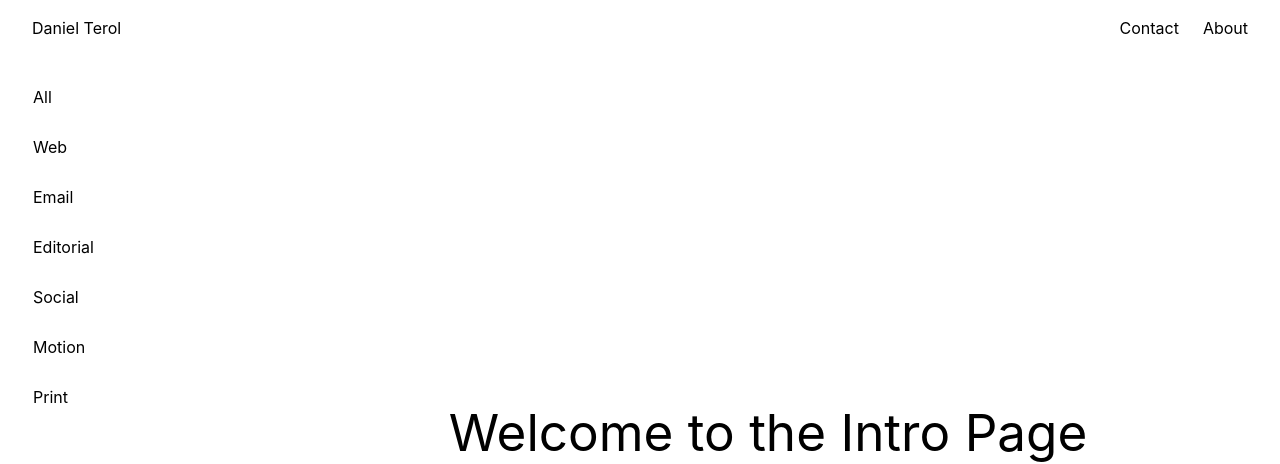
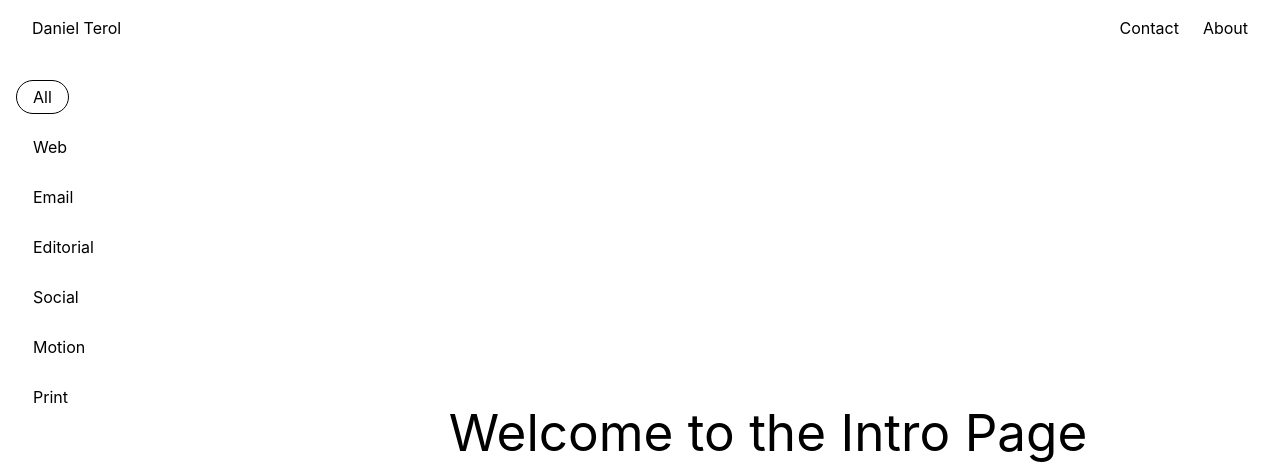
Before and after one commit to Detege/DtPortfolio2025, a React (Vite) app: page / in a window 1280 px wide. Shown: the top 464 px of the page. Built offline with nearby package versions, Linux system fonts and the light colour scheme.

Commit message:
add filter state and logic

```diff
--- a/src/App.tsx
+++ b/src/App.tsx
@@ -8,6 +8,22 @@ import { useState } from "react";
 
 function App() {
   const [darkMode, setDarkMode] = useState<boolean>(false);
+  const [selectedFilters, setSelectedFilters] = useState<string[]>(["All"]);
+
+  function toggleFilter(filter: string) {
+    if (filter === "All") {
+      setSelectedFilters(["All"]);
+    } else {
+      setSelectedFilters((prev) => {
+        const isSelected = prev.includes(filter);
+        const newFilters = isSelected
+          ? prev.filter((item) => item !== filter) // Remove if already selected
+          : [...prev.filter((item) => item !== "All"), filter]; // Add & remove "All"
+
+        return newFilters.length === 0 ? ["All"] : newFilters;
+      });
+    }
+  }
 
   return (
     <div
@@ -16,7 +32,12 @@ function App() {
       <Router>
         <Navbar />
         <div className="flex h-screen w-screen pt-16">
-          <Sidebar darkMode={darkMode} setDarkMode={setDarkMode} />
+          <Sidebar
+            darkMode={darkMode}
+            setDarkMode={setDarkMode}
+            selectedFilters={selectedFilters}
+            toggleFilter={toggleFilter}
+          />
           <main className="flex-1 bg-white dark:bg-black p-8 flex items-center justify-center">
             <div className="max-w-4xl text-center text-black dark:text-white">
               <Routes>
--- a/src/components/Sidebar.tsx
+++ b/src/components/Sidebar.tsx
@@ -1,22 +1,40 @@
 interface Props {
   darkMode: boolean;
   setDarkMode: React.Dispatch<React.SetStateAction<boolean>>;
+  selectedFilters: string[];
+  toggleFilter: (filter: string) => void;
 }
 
-function Sidebar({ darkMode, setDarkMode }: Props) {
+function Sidebar({
+  darkMode,
+  setDarkMode,
+  selectedFilters,
+  toggleFilter,
+}: Props) {
+  const filters = [
+    "All",
+    "Web",
+    "Email",
+    "Editorial",
+    "Social",
+    "Motion",
+    "Print",
+  ];
+
   return (
     <aside className="w-64 p-4 flex flex-col justify-between text-black dark:text-white">
       <div className="space-y-4 flex flex-col">
-        {["All", "Web", "Email", "Editorial", "Social", "Motion", "Print"].map(
-          (item) => (
-            <button
-              key={item}
-              className="size-min text-left py-1 px-4 rounded-full border-1 border-white dark:border-black hover:border-neutral-300 dark:hover:border-neutral-300 active:border-black dark:active:border-white"
-            >
-              {item}
-            </button>
-          )
-        )}
+        {filters.map((item) => (
+          <button
+            key={item}
+            onClick={() => toggleFilter(item)}
+            className={`size-min text-left py-1 px-4 rounded-full border-1
+              ${selectedFilters.includes(item) ? "border-black dark:border-white" : "border-white dark:border-black hover:border-neutral-300"}
+              `}
+          >
+            {item}
+          </button>
+        ))}
       </div>
       <div className="flex flex-col">
         <button
```
